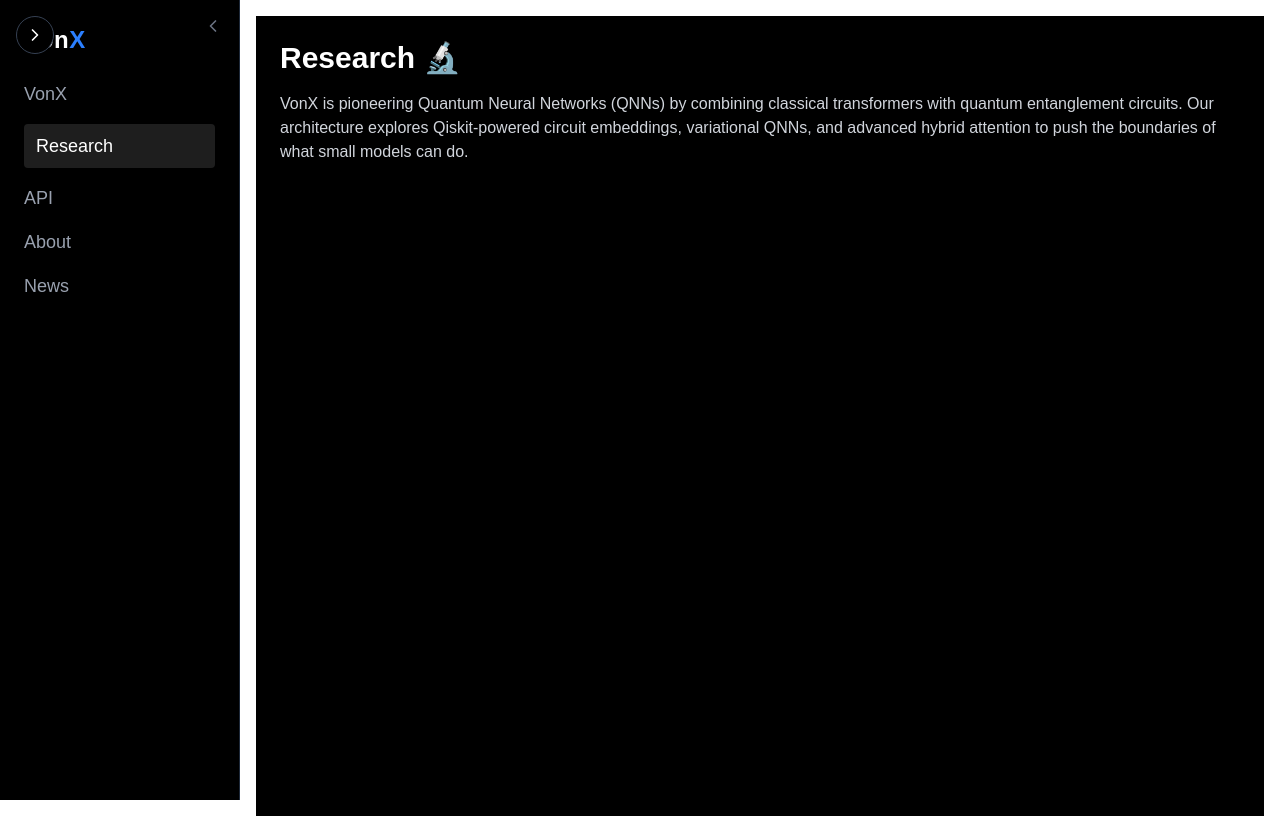
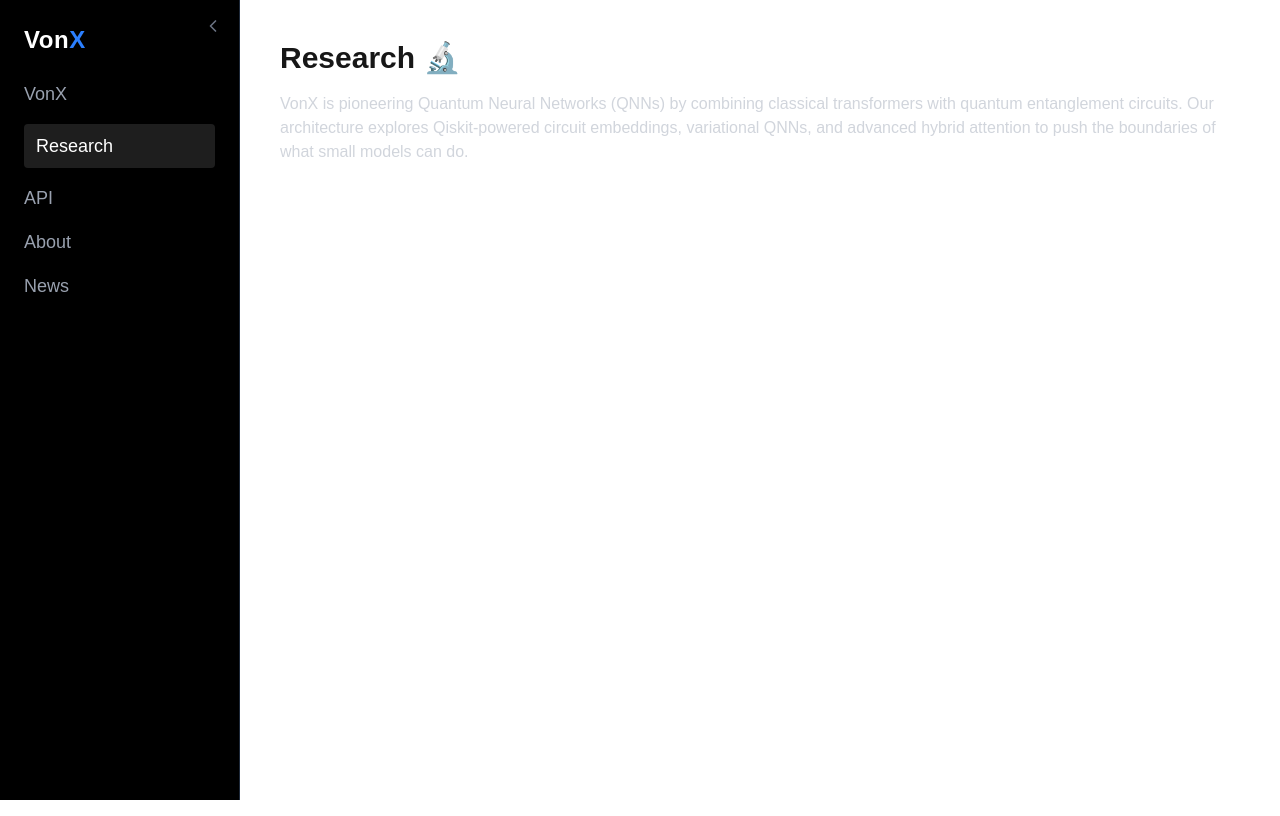
Before and after one commit to amirewontmiss/vonx, a Next.js app: page /research in a window 1280 px wide. Built offline with nearby package versions, Linux system fonts and the light colour scheme.

Commit message:
Refactored layout with dynamic sidebar, centralized content, and updated all route pages

```diff
--- a/src/app/about/page.tsx
+++ b/src/app/about/page.tsx
@@ -1,17 +1,11 @@
-"use client";
-
-import Sidebar from "@/components/Sidebar";
-
+'use client'
 export default function AboutPage() {
   return (
-    <div className="flex h-screen bg-black text-white">
-      <Sidebar />
-      <main className="flex-1 p-6">
-        <h1 className="text-3xl font-bold mb-4">About VonX 🧠</h1>
-        <p className="text-gray-300">
-          VonX was founded by Amire Ramazan with the mission to build the world’s most powerful quantum AI models. What started as QuantumGPTMini is now evolving into a full-stack quantum AI ecosystem — from research to application, and eventually into quantum hardware.
-        </p>
-      </main>
+    <div className="p-6">
+      <h1 className="text-3xl font-bold mb-4">About VonX 🧠</h1>
+      <p className="text-gray-300">
+        VonX was founded by Amire Ramazan with the mission to build the world’s most powerful quantum AI models. What started as QuantumGPTMini is now evolving into a full-stack quantum AI ecosystem — from research to application, and eventually into quantum hardware.
+      </p>
     </div>
   );
 }
--- a/src/app/api/page.tsx
+++ b/src/app/api/page.tsx
@@ -1,16 +1,11 @@
-"use client";
-import Sidebar from "@/components/Sidebar";
-
+'use client'
 export default function APIPage() {
   return (
-    <div className="flex h-screen bg-black text-white">
-      <Sidebar />
-      <main className="flex-1 p-6">
-        <h1 className="text-3xl font-bold mb-4">VonX API ⚙️</h1>
-        <p className="text-gray-300">
-          The VonX API lets you integrate QuantumGPTMini into your own applications. Make POST requests to `/generate` with a prompt, and stream back completions powered by quantum-inspired models.
-        </p>
-      </main>
+    <div className="p-6">
+      <h1 className="text-3xl font-bold mb-4">VonX API ⚙️</h1>
+      <p className="text-gray-300">
+        The VonX API lets you integrate QuantumGPTMini into your own applications. Make POST requests to /generate with a prompt, and stream back completions powered by quantum-inspired models.
+      </p>
     </div>
   );
 }
--- a/src/app/chat/page.tsx
+++ b/src/app/chat/page.tsx
@@ -1,14 +1,10 @@
 import { Suspense } from 'react'
-import Sidebar from '../../components/Sidebar'
 import ChatWithSearchParams from '../../components/ChatWithSearchParams'
 
 export default function ChatPage() {
   return (
-    <div className="flex h-screen bg-black text-white">
-      <Sidebar />
-      <Suspense fallback={<div className="text-white p-6">Loading chat...</div>}>
-        <ChatWithSearchParams />
-      </Suspense>
-    </div>
+    <Suspense fallback={<div className="text-white p-6">Loading chat...</div>}>
+      <ChatWithSearchParams />
+    </Suspense>
   )
 }
--- a/src/app/news/page.tsx
+++ b/src/app/news/page.tsx
@@ -1,11 +1,7 @@
-"use client";
-import Sidebar from "@/components/Sidebar";
-
+'use client'
 export default function NewsPage() {
   return (
-    <div className="flex h-screen bg-black text-white">
-      <Sidebar />
-      <main className="flex-1 p-6">
+    <div className="p-6">
       <h1 className="text-3xl font-bold mb-4">Latest News 📰</h1>
       <ul className="text-gray-300 space-y-2">
         <li>🚀 VonX UI launched on Vercel and API hosted on Render.</li>
@@ -13,7 +9,6 @@
         <li>📚 Research underway on hybrid quantum attention mechanisms.</li>
         <li>🤖 First prototype trained on Wikipedia with quantum layers.</li>
       </ul>
-      </main>
     </div>
   );
 }
--- a/src/app/research/page.tsx
+++ b/src/app/research/page.tsx
@@ -1,16 +1,11 @@
-"use client";
-import Sidebar from "@/components/Sidebar";
-
+'use client'
 export default function ResearchPage() {
   return (
-    <div className="flex h-screen bg-black text-white">
-      <Sidebar />
-      <main className="flex-1 p-6">
-        <h1 className="text-3xl font-bold mb-4">Research 🔬</h1>
-        <p className="text-gray-300">
-          VonX is pioneering Quantum Neural Networks (QNNs) by combining classical transformers with quantum entanglement circuits. Our architecture explores Qiskit-powered circuit embeddings, variational QNNs, and advanced hybrid attention to push the boundaries of what small models can do.
-        </p>
-      </main>
+    <div className="p-6">
+      <h1 className="text-3xl font-bold mb-4">Research 🔬</h1>
+      <p className="text-gray-300">
+        VonX is pioneering Quantum Neural Networks (QNNs) by combining classical transformers with quantum entanglement circuits. Our architecture explores Qiskit-powered circuit embeddings, variational QNNs, and advanced hybrid attention to push the boundaries of what small models can do.
+      </p>
     </div>
   );
 }
--- a/src/components/Sidebar.tsx
+++ b/src/components/Sidebar.tsx
@@ -9,23 +9,22 @@
   { name: 'Research', href: '/research' },
   { name: 'API', href: '/api' },
   { name: 'About', href: '/about' },
-  { name: 'News', href: '/news' },
+  { name: 'News', href: '/news' }
 ]
 
 export default function Sidebar({
   open,
-  setOpen,
+  setOpen
 }: {
   open: boolean
-  setOpen: (value: boolean) => void
+  setOpen: (val: boolean) => void
 }) {
   const pathname = usePathname()
 
   return (
     <>
-      {/* Sidebar */}
-      <div className={`h-screen fixed top-0 left-0 transition-all duration-300 ease-in-out ${open ? 'w-60' : 'w-0 overflow-hidden'}`}>
-        <div className="h-full bg-black text-white p-6 border-r border-gray-800 relative">
+      <div className={`fixed top-0 left-0 h-screen bg-black text-white transition-all duration-300 ease-in-out ${open ? 'w-60' : 'w-0 overflow-hidden'}`}>
+        <div className="h-full p-6 border-r border-gray-800 relative">
           <button
             onClick={() => setOpen(false)}
             className="absolute top-4 right-4 text-gray-500 hover:text-white"
@@ -43,7 +42,9 @@
                 key={item.name}
                 href={item.href}
                 className={`text-lg font-medium transition-colors ${
-                  pathname === item.href ? 'text-white bg-[#1e1e1e] px-3 py-2 rounded' : 'text-gray-400 hover:text-white'
+                  pathname === item.href
+                    ? 'text-white bg-[#1e1e1e] px-3 py-2 rounded'
+                    : 'text-gray-400 hover:text-white'
                 }`}
               >
                 {item.name}
@@ -53,7 +54,6 @@
         </div>
       </div>
 
-      {/* Show sidebar again */}
       {!open && (
         <button
           onClick={() => setOpen(true)}
```
Lines whose indentation alone changed are shown as unchanged.
